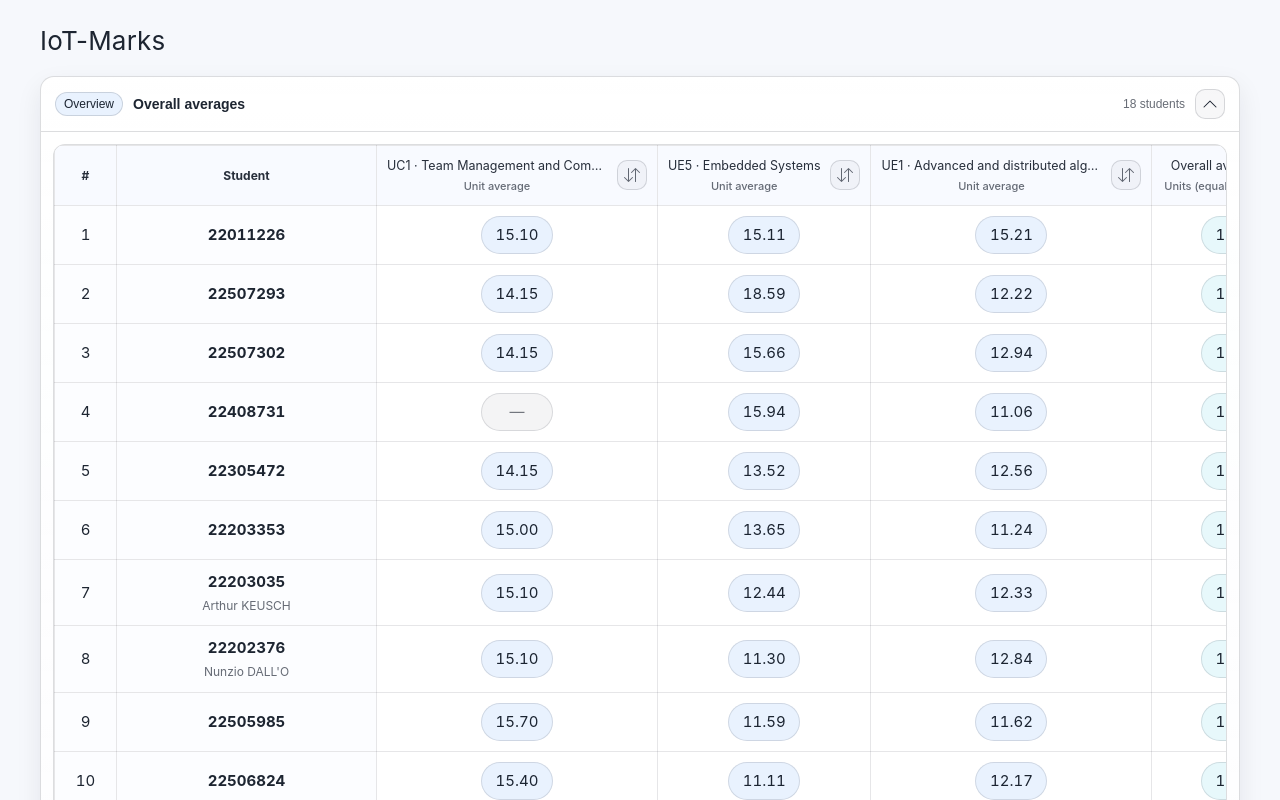
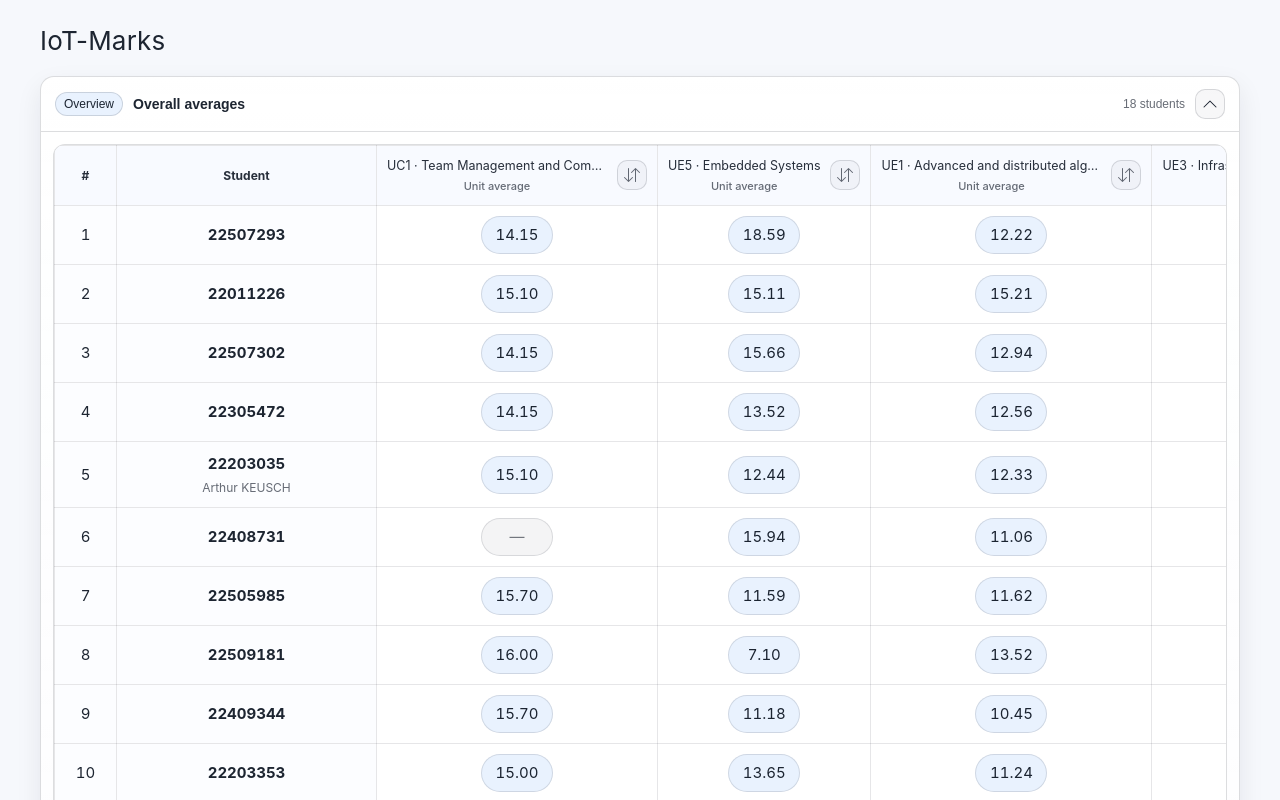
Before and after one commit to arthurkeusch/IoT-Marks, a Vue app in the folder IoT-Marks/: page / in a window 1280 px wide. Shown: the top 800 px of the page. Built offline with nearby package versions, Linux system fonts and the light colour scheme.

Commit message:
Ajout notes Infrastructure and Routing for Connected Objects

```diff
--- a/IoT-Marks/src/views/HomeView.vue
+++ b/IoT-Marks/src/views/HomeView.vue
@@ -585,6 +585,81 @@ const ueTable = ref([
           {studentId: "22509181", note: 12.0},
           {studentId: "22509749", note: 15.0},
           {studentId: "22011226", note: 14.0}
+        ]
+      }
+    ]
+  },
+  {
+    code: "UE3",
+    name: "Infrastructure and Routing for Connected Objects",
+    exams: [
+      {
+        name: "Ecrit",
+        coefficient: 0.50,
+        notes: [
+          {studentId: "22507302", note: 13.5},
+          {studentId: "22505985", note: 15.0},
+          {studentId: "22409344", note: 15.0},
+          {studentId: "22203353", note: 6.0},
+          {studentId: "22305472", note: 12.5},
+          {studentId: "22505517", note: 5.5},
+          {studentId: "22507945", note: 8.0},
+          {studentId: "22202376", note: 3.5},
+          {studentId: "22506824", note: 7.5},
+          {studentId: "22507293", note: 16.5},
+          {studentId: "22203035", note: 15.5},
+          {studentId: "22506883", note: 9.5},
+          {studentId: "22102335", note: 10.0},
+          {studentId: "22104441", note: 7.0},
+          {studentId: "22509181", note: 15.0},
+          {studentId: "22509749", note: 7.5},
+          {studentId: "22011226", note: 13.5}
+        ]
+      },
+      {
+        name: "Livrable",
+        coefficient: 0.25,
+        notes: [
+          {studentId: "22507302", note: 17.5},
+          {studentId: "22505985", note: 14.0},
+          {studentId: "22409344", note: 14.5},
+          {studentId: "22203353", note: 13.0},
+          {studentId: "22305472", note: 17.5},
+          {studentId: "22505517", note: 14.5},
+          {studentId: "22507945", note: 14.5},
+          {studentId: "22202376", note: 13.0},
+          {studentId: "22506824", note: 13.0},
+          {studentId: "22507293", note: 17.5},
+          {studentId: "22203035", note: 13.0},
+          {studentId: "22506883", note: 14.5},
+          {studentId: "22102335", note: 15.5},
+          {studentId: "22104441", note: 15.5},
+          {studentId: "22509181", note: 17.5},
+          {studentId: "22509749", note: 14.5},
+          {studentId: "22011226", note: 13.0}
+        ]
+      },
+      {
+        name: "Oral",
+        coefficient: 0.25,
+        notes: [
+          {studentId: "22507302", note: 17.5},
+          {studentId: "22505985", note: 14.0},
+          {studentId: "22409344", note: 14.5},
+          {studentId: "22203353", note: 13.0},
+          {studentId: "22305472", note: 17.5},
+          {studentId: "22505517", note: 14.5},
+          {studentId: "22507945", note: 14.5},
+          {studentId: "22202376", note: 13.0},
+          {studentId: "22506824", note: 13.0},
+          {studentId: "22507293", note: 17.5},
+          {studentId: "22203035", note: 13.0},
+          {studentId: "22506883", note: 14.5},
+          {studentId: "22102335", note: 15.5},
+          {studentId: "22104441", note: 15.5},
+          {studentId: "22509181", note: 17.5},
+          {studentId: "22509749", note: 14.5},
+          {studentId: "22011226", note: 13.0}
         ]
       }
     ]
```
